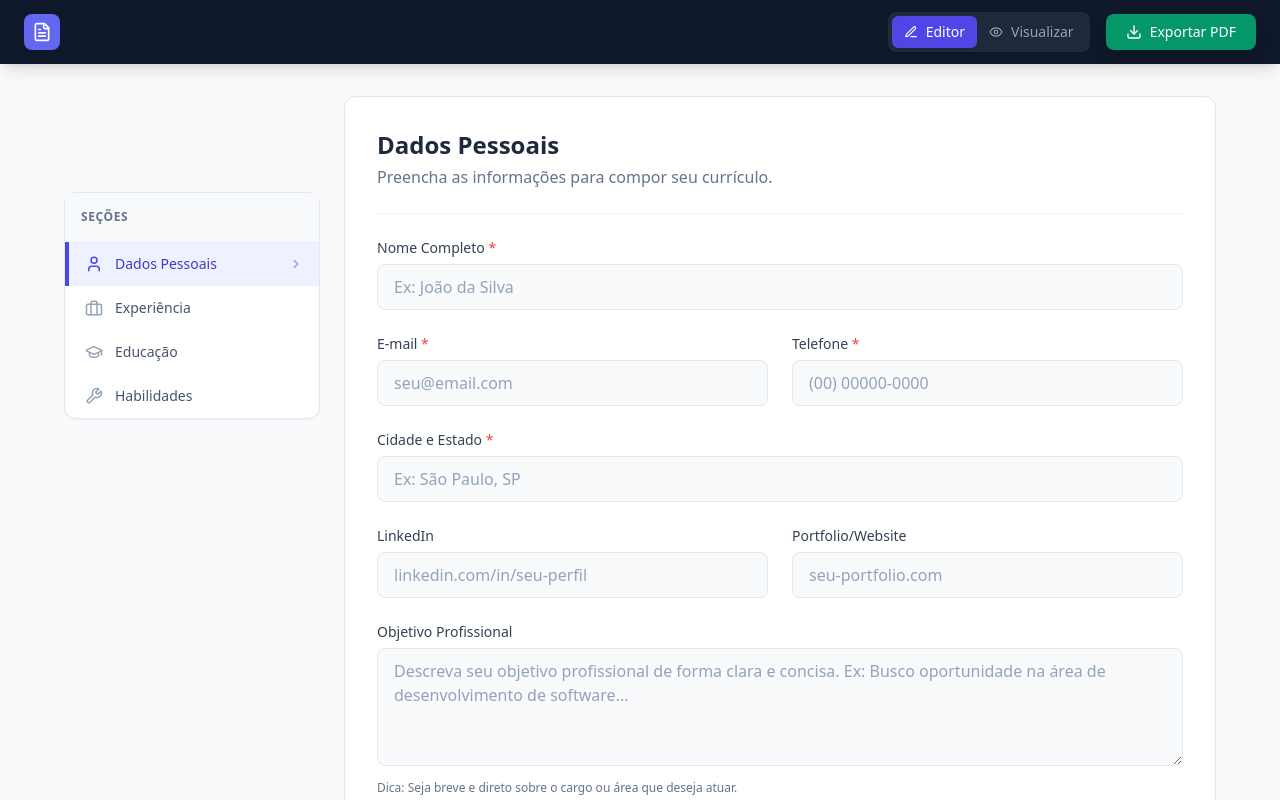
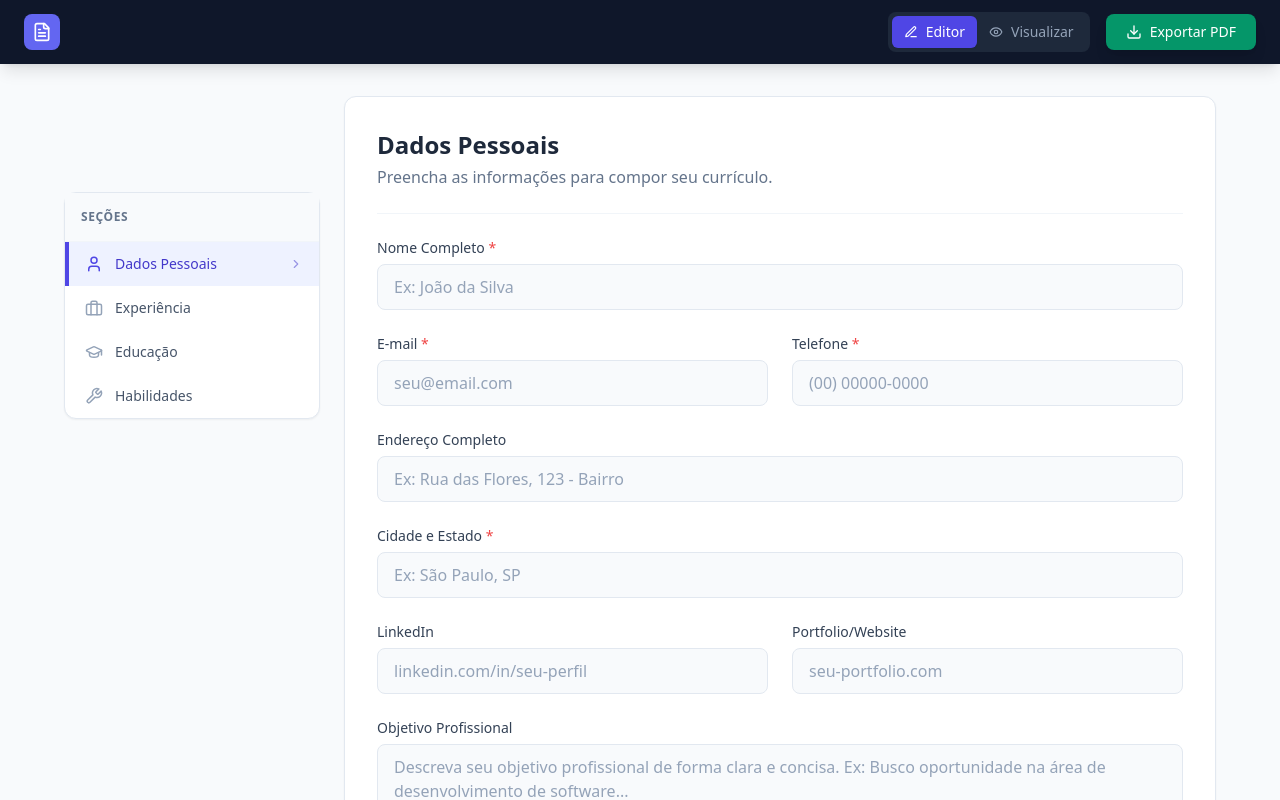
Before and after one commit to Brunoantonio2025/curriculos, a React (Vite) app: page / in a window 1280 px wide. Shown: the top 800 px of the page. Built offline with nearby package versions, Linux system fonts and the light colour scheme.

Commit message:
feat: add address field to personal info form and curriculum preview

```diff
--- a/src/App.tsx
+++ b/src/App.tsx
@@ -33,6 +33,7 @@ function App() {
       email: '',
       telefone: '',
       cidade: '',
+      endereco: '',
       linkedin: '',
       portfolio: '',
       objetivo: ''
--- a/src/components/CurriculumPreview.tsx
+++ b/src/components/CurriculumPreview.tsx
@@ -36,6 +36,12 @@ const CurriculumPreview = forwardRef<HTMLDivElement, CurriculumPreviewProps>(({
               <div className="flex items-center gap-2">
                 <Phone size={14} className="text-slate-400" />
                 <span>{data.personalInfo.telefone}</span>
+              </div>
+            )}
+            {data.personalInfo.endereco && (
+              <div className="flex items-center gap-2">
+                <MapPin size={14} className="text-slate-400" />
+                <span>{data.personalInfo.endereco}</span>
               </div>
             )}
             {data.personalInfo.cidade && (
--- a/src/components/PersonalInfoForm.tsx
+++ b/src/components/PersonalInfoForm.tsx
@@ -52,6 +52,19 @@ export default function PersonalInfoForm({ data, onChange }: PersonalInfoFormPro
             onChange={(e) => handleChange('telefone', e.target.value)}
             className={inputClasses}
             placeholder="(00) 00000-0000"
+          />
+        </div>
+
+        <div className="md:col-span-2">
+          <label className={labelClasses}>
+            Endereço Completo
+          </label>
+          <input
+            type="text"
+            value={data.endereco || ''}
+            onChange={(e) => handleChange('endereco', e.target.value)}
+            className={inputClasses}
+            placeholder="Ex: Rua das Flores, 123 - Bairro"
           />
         </div>
 
--- a/src/types/curriculum.ts
+++ b/src/types/curriculum.ts
@@ -5,6 +5,7 @@ export interface PersonalInfo {
   cidade: string;
   linkedin?: string;
   portfolio?: string;
+  endereco?: string;
   objetivo?: string;
 }
 
```
